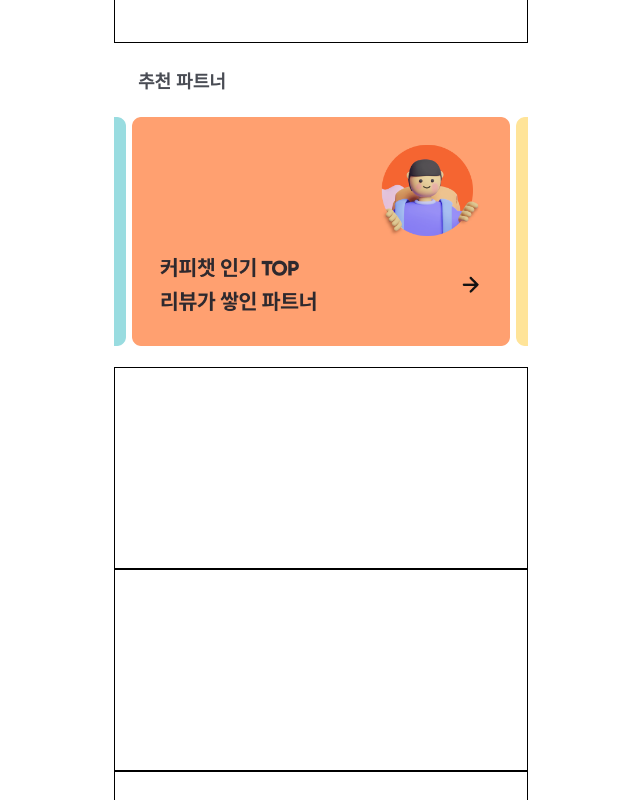
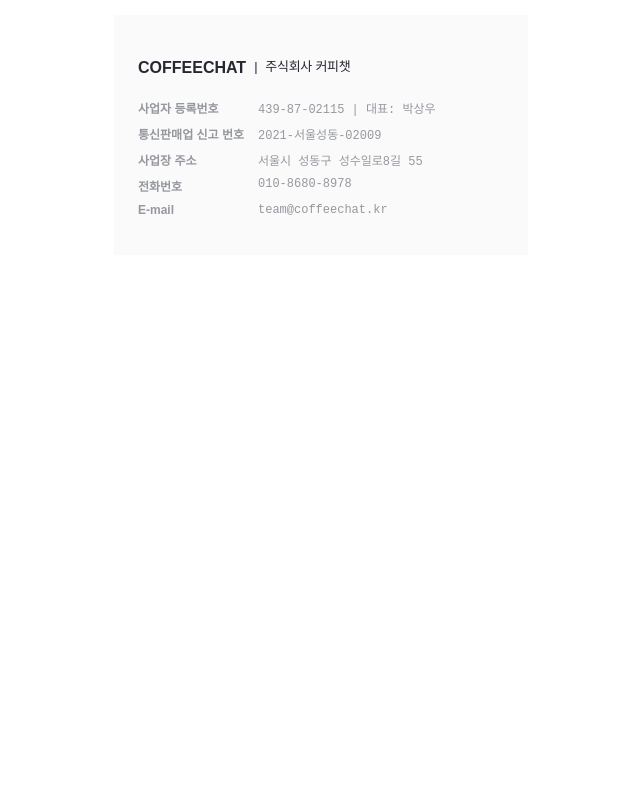
Before and after one commit to swimmingone/coffee-clone, a Next.js app: page / in a window 1280 px wide. Shown: the part 1320-2120 px from the top of the page, without its empty margins (319-959 px from the left). After the commit the page ends 1583 px from the top, so only its background shows below. Built offline with nearby package versions, Linux system fonts and the light colour scheme.

Commit message:
add info footer

```diff
--- a/components/home/HomeBody.tsx
+++ b/components/home/HomeBody.tsx
@@ -19,12 +19,12 @@
 		<Container>
 			<EventList />
 			<CategoryList />
-			<PartnerList />
-			<ReviewList />
+			{/*<PartnerList />*/}
+			{/*<ReviewList />*/}
 			<RecommendList />
-			<MentorList />
-			<MentorList />
-			<MentorList />
+			{/*<MentorList />*/}
+			{/*<MentorList />*/}
+			{/*<MentorList />*/}
 			<Introduction />
 			<InfoFooter />
 		</Container>
--- a/components/home/InfoFooter.tsx
+++ b/components/home/InfoFooter.tsx
@@ -1,12 +1,93 @@
 import styled from 'styled-components';
 
 const Container = styled.div`
-	border: 1px solid black;
-	height: 424px;
+	display: block;
+	background-color: rgb(250, 250, 250);
+	//height: 424px;
+	height: 240px;
+	padding-inline: 24px;
+`;
+
+const TitleContainer = styled.div`
+	display: flex;
+	align-items: center;
+	font-family: sans-serif;
+`;
+
+const MainContainer = styled.div`
+	display: flex;
+`;
+const InfoContainer = styled.div`
+	display: flex;
+	flex-direction: column;
+	justify-content: center;
+	font-family: 'Jua', sans-serif;
+`;
+
+const StyledHead = styled.h6`
+	color: rgba(28, 31, 41, 0.96);
+	font-size: 16px;
+	font-weight: 900;
+	line-height: 1.6;
+	margin-top: 40px;
+	margin-bottom: 10px;
+`;
+
+const StyledSubhead = styled.h6`
+	color: rgba(28, 31, 41, 0.96);
+	font-size: 13px;
+	margin-left: 8px;
+	letter-spacing: -0.02em;
+	font-weight: 500;
+	line-height: 1.6;
+	margin-top: 40px;
+	margin-bottom: 10px;
+`;
+
+const StyledInfo = styled.h6`
+	color: rgba(42, 47, 61, 0.48);
+	width: 120px;
+	height: 18px;
+	font-size: 12px;
+	margin-top: 8px;
+	margin-bottom: 0px;
+`;
+
+const StyledContent = styled.pre`
+	color: rgba(42, 47, 61, 0.48);
+	height: 18px;
+	font-size: 12px;
+	font-weight: normal;
+	margin-top: 8px;
+	margin-bottom: 0px;
 `;
 
 const InfoFooter = () => {
-	return <Container></Container>;
+	return (
+		<Container>
+			<TitleContainer>
+				<StyledHead>COFFEECHAT</StyledHead>
+				<StyledSubhead> | </StyledSubhead>
+				<StyledSubhead>주식회사 커피챗</StyledSubhead>
+			</TitleContainer>
+			<MainContainer>
+				<InfoContainer>
+					<StyledInfo>사업자 등록번호</StyledInfo>
+					<StyledInfo>통신판매업 신고 번호</StyledInfo>
+					<StyledInfo>사업장 주소</StyledInfo>
+					<StyledInfo>전화번호</StyledInfo>
+					<StyledInfo>E-mail</StyledInfo>
+				</InfoContainer>
+				<InfoContainer>
+					<StyledContent>439-87-02115 | 대표: 박상우</StyledContent>
+					<StyledContent>2021-서울성동-02009</StyledContent>
+					<StyledContent>서울시 성동구 성수일로8길 55</StyledContent>
+					<StyledContent>010-8680-8978</StyledContent>
+					<StyledContent>team@coffeechat.kr</StyledContent>
+				</InfoContainer>
+			</MainContainer>
+		</Container>
+	);
 };
 
 export default InfoFooter;
```
